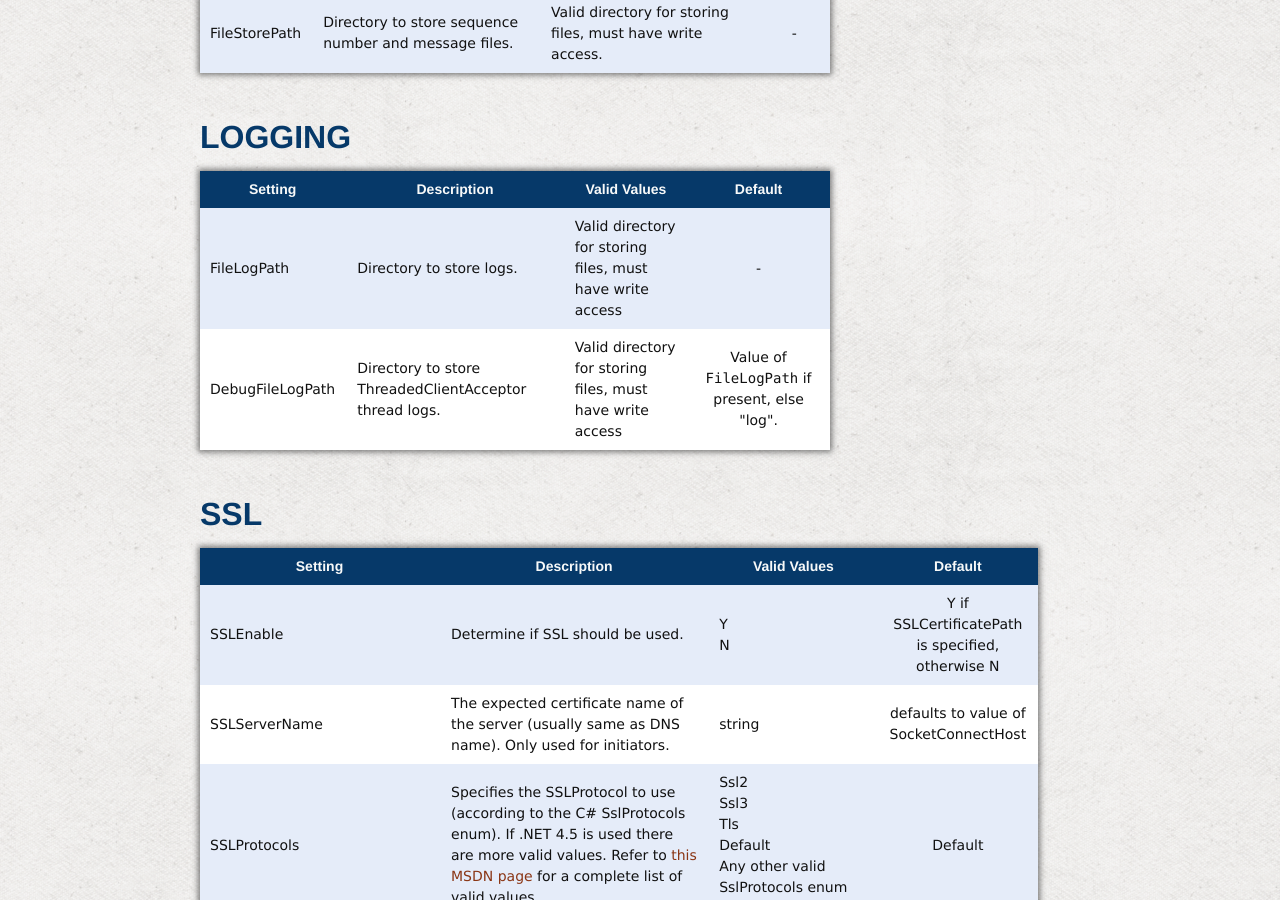
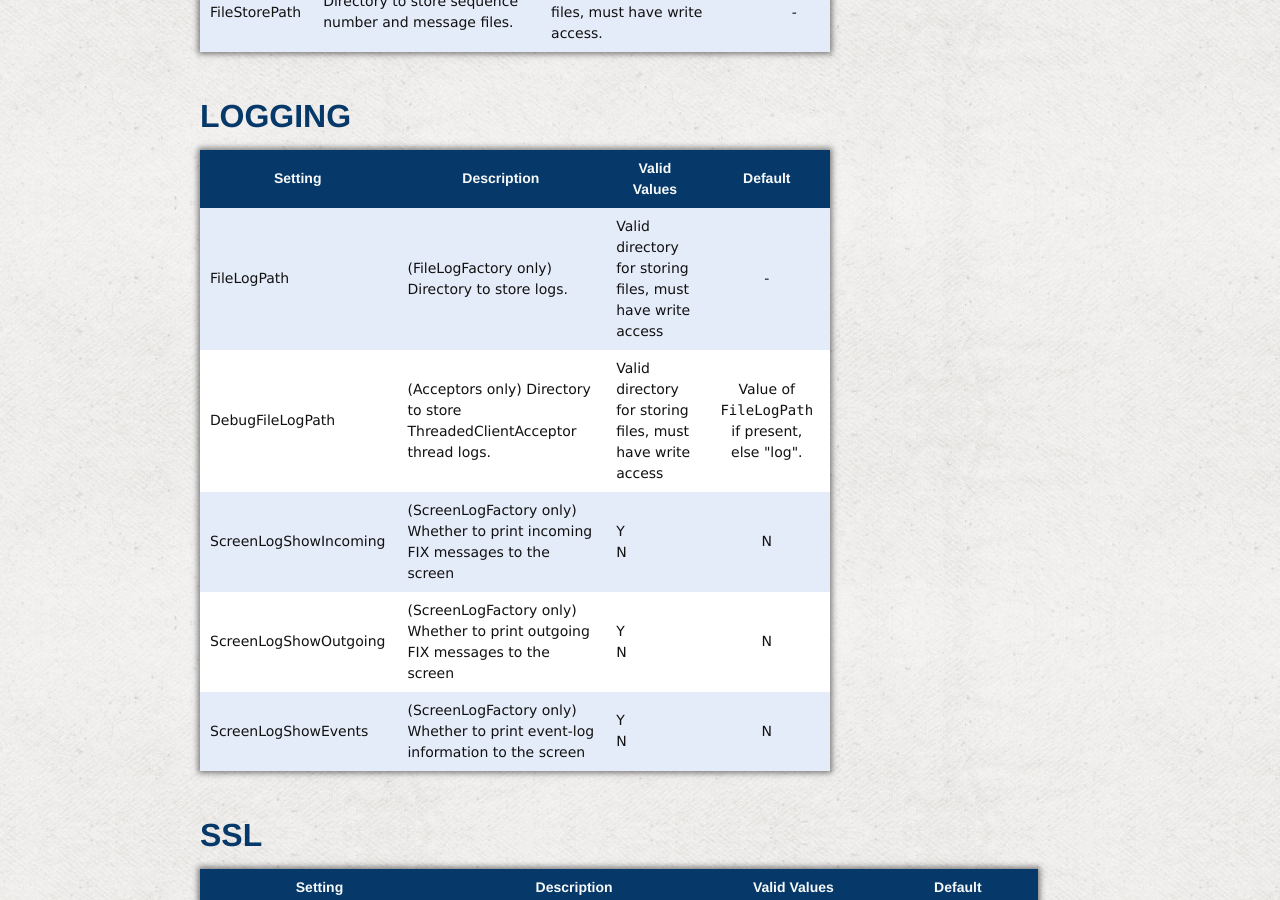
Before and after one commit to connamara/quickfixn, a Jekyll site: the page built from tutorial/configuration.md, in a window 1280 px wide and 900 px high, scrolled down 9457 px. Built offline with Jekyll 4.4.1, drawn with Linux system fonts in a browser that asks for light colours; some of the changed text lies outside the part shown.

Commit message:
missing ScreenLogFactory configs

```diff
--- a/tutorial/configuration.md
+++ b/tutorial/configuration.md
@@ -223,7 +223,7 @@ QuickFIX Settings
 
   <tr>
     <td class='setting'>RefreshOnLogon</td>
-    <td class='description'>Determines if session state should be restored from persistence layer when logging on.  Useful for creating hot failover sessions.</td>
+    <td class='description'>Determines if session state should be restored from persistence layer at logon.  Useful for creating hot failover sessions.</td>
     <td class='valid'>
       <div>Y</div>
       <div>N</div>
@@ -682,16 +682,46 @@ QuickFIX Settings
 
   <tr>
     <td class='setting'>FileLogPath</td>
-    <td class='description'>Directory to store logs.</td>
+    <td class='description'>(FileLogFactory only) Directory to store logs.</td>
     <td class='valid'>Valid directory for storing files, must have write access</td>
     <td class='default'>-</td>
   </tr>
 
   <tr>
     <td class='setting'>DebugFileLogPath</td>
-    <td class='description'>Directory to store ThreadedClientAcceptor thread logs.</td>
+    <td class='description'>(Acceptors only) Directory to store ThreadedClientAcceptor thread logs.</td>
     <td class='valid'>Valid directory for storing files, must have write access</td>
     <td class='default'>Value of <tt>FileLogPath</tt> if present, else "log".</td>
+  </tr>
+
+  <tr>
+    <td class='setting'>ScreenLogShowIncoming</td>
+    <td class='description'>(ScreenLogFactory only) Whether to print incoming FIX messages to the screen</td>
+    <td class='valid'>
+      <div>Y</div>
+      <div>N</div>
+    </td>
+    <td class='default'>N</td>
+  </tr>
+
+  <tr>
+    <td class='setting'>ScreenLogShowOutgoing</td>
+    <td class='description'>(ScreenLogFactory only) Whether to print outgoing FIX messages to the screen</td>
+    <td class='valid'>
+      <div>Y</div>
+      <div>N</div>
+    </td>
+    <td class='default'>N</td>
+  </tr>
+
+  <tr>
+    <td class='setting'>ScreenLogShowEvents</td>
+    <td class='description'>(ScreenLogFactory only) Whether to print event-log information to the screen</td>
+    <td class='valid'>
+      <div>Y</div>
+      <div>N</div>
+    </td>
+    <td class='default'>N</td>
   </tr>
 </table>
 
```
